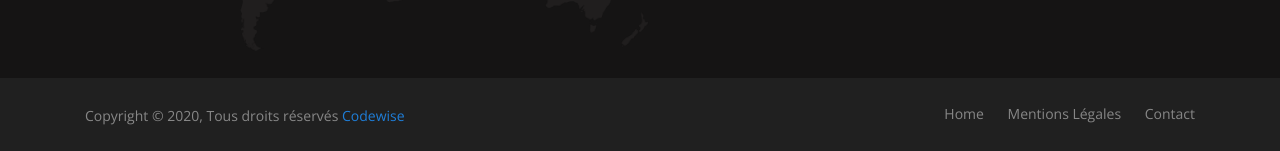
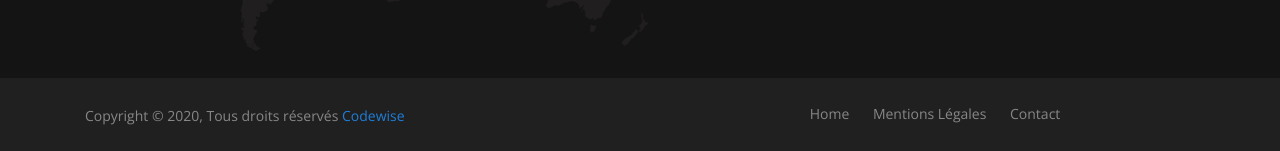
Before and after one commit to hubergerard/hubergerard.github.io, a Jekyll site: the page built from pages/services.html, in a window 1280 px wide. Shown: the part 2207-2358 px from the top of the page. Built offline with Jekyll 4.4.1, drawn with Linux system fonts in a browser that asks for light colours.

Commit message:
responsive changes

```diff
--- a/_includes/about.html
+++ b/_includes/about.html
@@ -11,7 +11,7 @@
 Codewise s'adresse principalement aux <b>freelances</b> ou aux <b>entreprises</b> désireuses de former leurs collaborateurs.
 </p></div>
             </div>
-            <div class="col-xl-6 col-lg-6 mb-20 md-margin">
+            <div class="col-xl-6 col-lg-6 mb-20 d-none d-lg-block md-margin">
                 <div class="about-img text-center">
                     <img src="{{site.baeurl}}/assets/img/about/logo4.png" class="img-fluid" alt="">
                 </div>
--- a/_includes/call_to_action.html
+++ b/_includes/call_to_action.html
@@ -5,8 +5,8 @@
                 <div class="call-to-action white-text">
                     <h3>Formez vos équipes de développeurs.</h3>
                     <div class="call-to-action">
-                        <a href="/pages/contact" class="btn">contactez-nous</a>
-						<a href="/pages/services" class="btn-off">découvrez nos produits</a>
+                        <a href="/pages/contact" class="btn m-1">contactez-nous</a>
+						<a href="/pages/services" class="btn-off m-1">découvrez nos produits</a>
                     </div>
                 </div>
             </div>
--- a/_includes/footer.html
+++ b/_includes/footer.html
@@ -79,13 +79,13 @@
     <div class="copyright-area">
         <div class="container">
             <div class="row">
-                <div class="col-xl-6 col-lg-6 text-center text-lg-left">
+                <div class="col-xl-6 col-lg-6 text-center text-lg-left mb-2 mb-lg-0">
                     <div class="copyright-text">
                         <p>Copyright &copy; 2020, Tous droits réservés <a href="#">Codewise</a></p>
                     </div>
                 </div>
-                <div class="col-xl-6 col-lg-6 d-none d-lg-block text-right">
-                    <div class="footer-menu">
+                <div class="col-xl-6 col-lg-6 text-right">
+                    <div class="footer-menu text-center">
                         <ul>
                             <li><a href="">Home</a></li>
                             <li><a href="/pages/mentions-legales">Mentions Légales</a></li>
--- a/pages/about.html
+++ b/pages/about.html
@@ -44,7 +44,7 @@
 
 					<p>La technologie est neutre, apprenons à l'utiliser pour le bien commun.</p>
                     <div class="info-img pt-20">
-                        <img src="{{site.baseurl}}/assets/img/about/classe.jpg" class="img-fluid" alt="" style="width: 70%">
+                        <img src="{{site.baseurl}}/assets/img/about/classe.jpg" class="img-fluid" alt="">
                     </div>
                 </div>
             </div>
--- a/pages/services.html
+++ b/pages/services.html
@@ -17,9 +17,11 @@
         <div class="row">
             <div class="col-xl-4 col-lg-4 col-md-6 mb-50 ">
                 <div class="services-box">
-                    <div class="services-img">
-                        <img src="{{site.baseurl}}/assets/img/services/angular.png" class="img-fluid" alt="">
-                    </div>
+					<a href="/pages/angular">
+						<div class="services-img">
+							<img src="{{site.baseurl}}/assets/img/services/angular.png" class="img-fluid" alt="">
+						</div>
+					</a>
                     <div class="services-content">
                         <div class="card-title">
                             <h5>Formation Angular</h5>
```
Also changed, not shown: _includes/services.html (+5 -3 lines).
